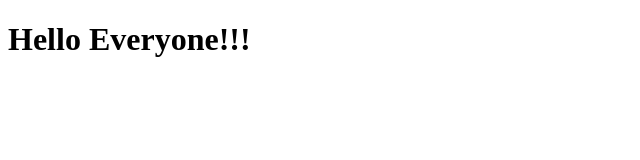
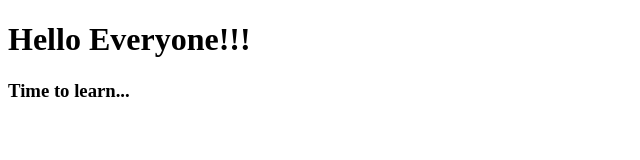
Before and after one commit to VenkataP29/test, a plain HTML site: page site/index.html in a window 1280 px wide. Shown: the whole page, without its empty margins (0-640 px from the left). Drawn offline with Linux system fonts and the light colour scheme.

Commit message:
Small addition to our page content.

```diff
--- a/site/index.html
+++ b/site/index.html
@@ -6,5 +6,6 @@
 </head>
 <body>
 	<h1>Hello Everyone!!!</h1>
+	<h3>Time to learn...</h3>
 </body>
 </html>
```
